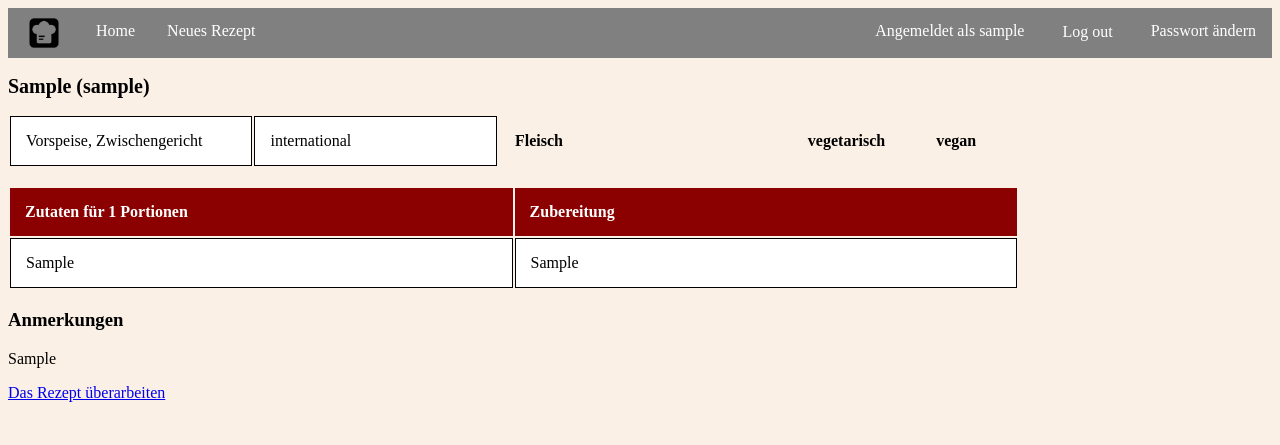
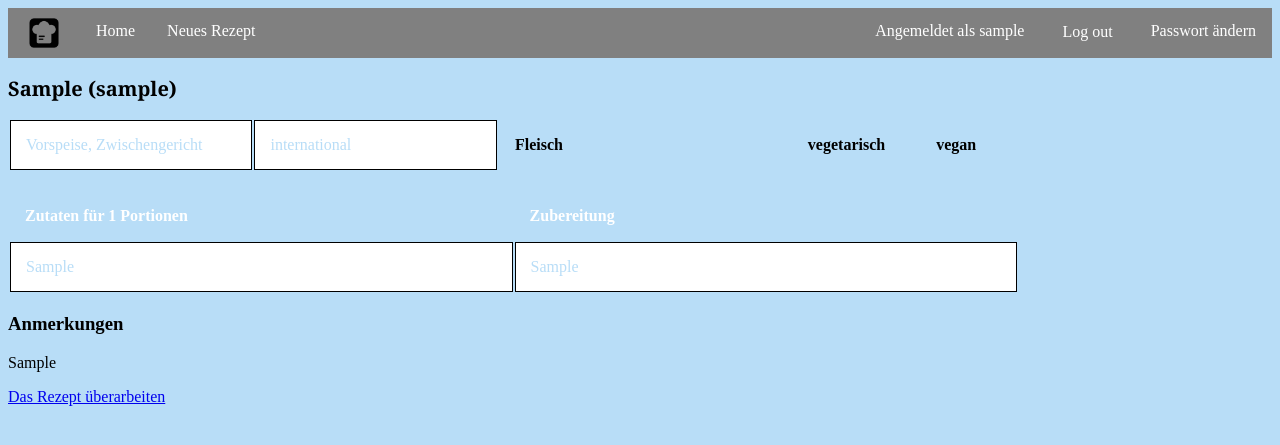
Before and after one commit to Gergerman/rdb-fuer-pa, a Django app: page /rezept/1/ in a window 1280 px wide. Shown: the top 445 px of the page. Run offline with Django 3.2, Linux system fonts and the light colour scheme; a user stored in the database is signed in; tables that the repository leaves empty hold one stand-in row (values such as "Sample post").

Commit message:
Farben neu Anna

```diff
--- a/templates/base.html
+++ b/templates/base.html
@@ -9,28 +9,32 @@
    <!-- <link rel="stylesheet" type="text/css" href="{% static 'css/base.css' %}"> -->
    <style>
        body {
-           background-color: linen;
+           background-color: rgb(184, 221, 247);
        }
        h1 {
            font-size: 40px;
-           font-style: italic;
+           font-family: georgia, serif;
+           font-style: normal;
        }
        h2 {
            font-size: 20px;
+           font-family: georgia;
        }
        th, td {
         padding: 15px;
         text-align: left;
         }
         th {
-        background-color: darkred;
+        background-color: rgb(184, 221, 247);
         color: white;
         }
         tr:nth-child(even){
             background-color: white;
+            color: rgb(184, 221, 247);
             }
         tr:nth-child(odd){
             background-color: white;
+            color: rgb(184, 221, 247);
             }
         ul {
             list-style-type: none;
--- a/templates/redetail.html
+++ b/templates/redetail.html
@@ -14,11 +14,11 @@
 
 <table style="width:80%">
     <tr>
-        <td style="width:20%">{{ rezept.kategorie }}</td>
+        <td style="width:20%;">{{ rezept.kategorie }}</td>
         <td style="width:20%">{{ rezept.kueche }}</td>
-        <td style="width:24%;background-color:linen;border-color: linen"><b>{{ rezept.art_zutaten }}</b></td>
-        <td style="width:8%;background-color:linen;border-color: linen"><b>{{ rezept.vegetarisch|yesno:"vegetarisch," }}</b></td>
-        <td style="width:8%;background-color:linen;border-color: linen"><b>{{ rezept.vegan|yesno:"vegan,"}}</b></td>
+        <td style="width:24%;color: black;background-color:rgb(184, 221, 247);border-color: rgb(184, 221, 247)"><b>{{ rezept.art_zutaten }}</b></td>
+        <td style="width:8%;color: black;background-color:rgb(184, 221, 247);border-color: rgb(184, 221, 247)"><b>{{ rezept.vegetarisch|yesno:"vegetarisch," }}</b></td>
+        <td style="width:8%;color: black;background-color:rgb(184, 221, 247);border-color: rgb(184, 221, 247)"><b>{{ rezept.vegan|yesno:"vegan,"}}</b></td>
     </tr>
 </table>
 <br>
```
